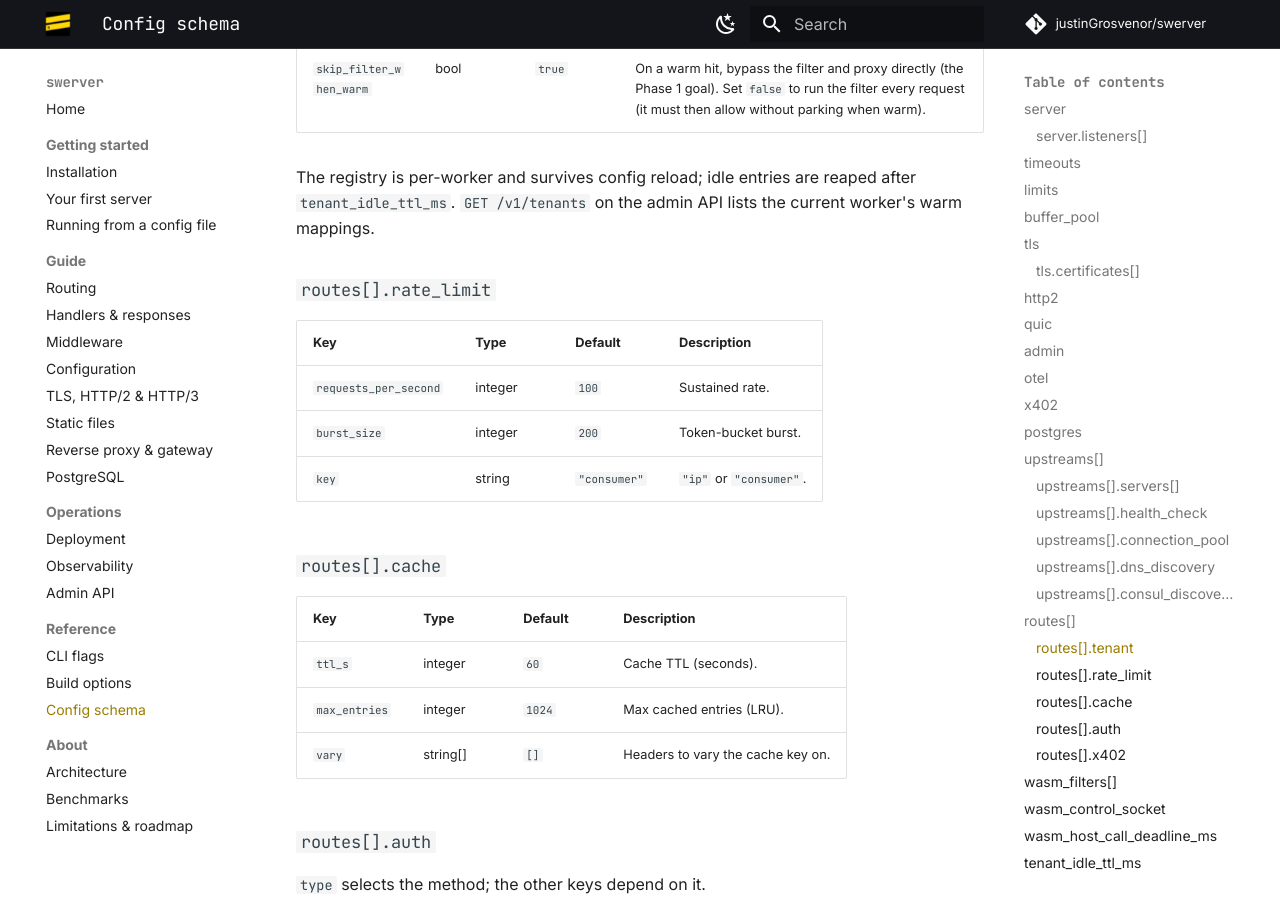
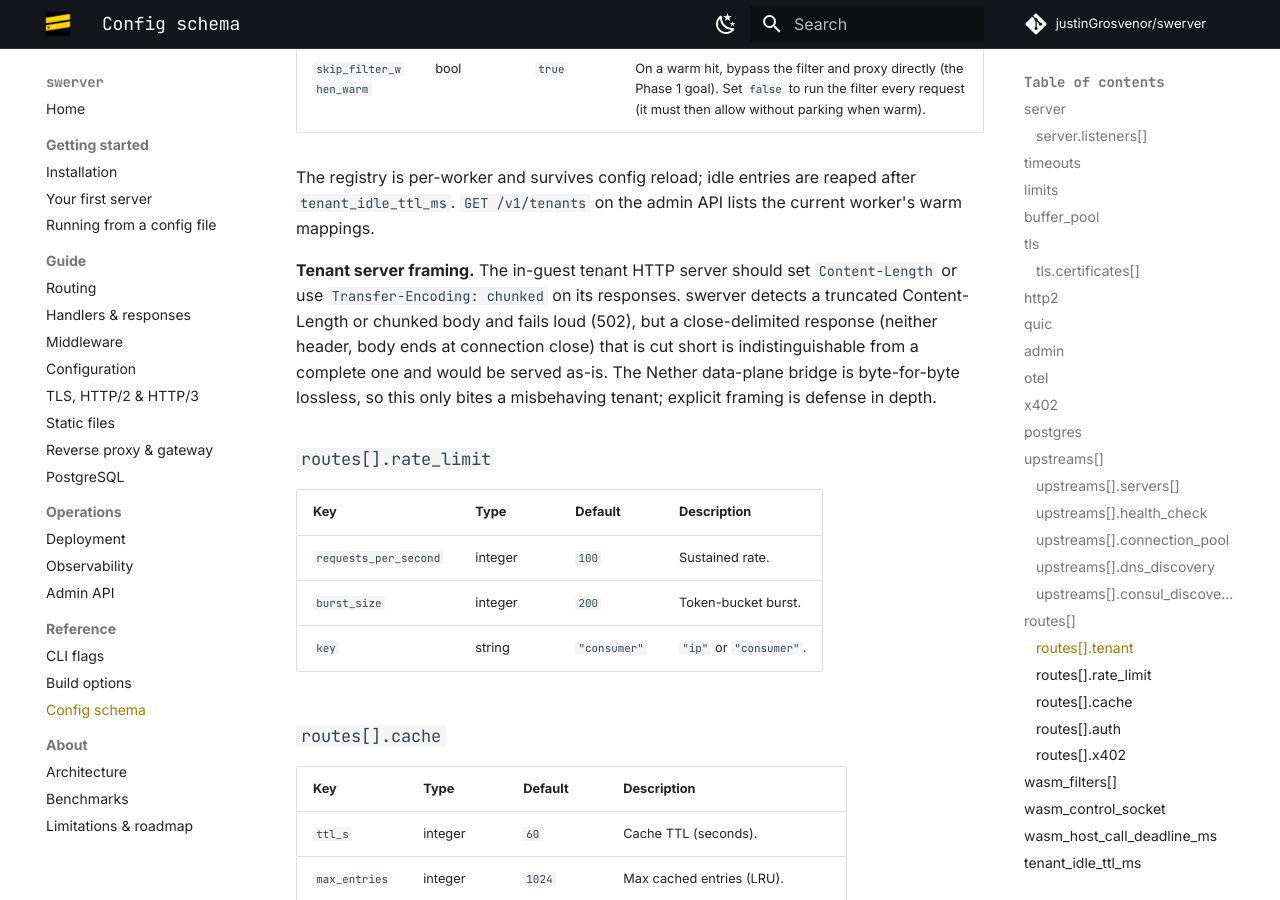
Before and after one commit to justinGrosvenor/swerver, an MkDocs documentation site: the page built from docs/reference/config-schema.md, in a window 1280 px wide and 900 px high, scrolled down 12386 px. Built offline with MkDocs 1.6.1 and Material for MkDocs 9.7.7, drawn with Linux system fonts in a browser that asks for light colours; comment, search, counter and statistics services are not loaded.

Commit message:
docs: recommend Content-Length/chunked for tenant servers (nether close-out action)

```diff
--- a/docs/reference/config-schema.md
+++ b/docs/reference/config-schema.md
@@ -313,6 +313,14 @@ The registry is per-worker and survives config reload; idle entries are reaped
 after `tenant_idle_ttl_ms`. `GET /v1/tenants` on the admin API lists the current
 worker's warm mappings.
 
+**Tenant server framing.** The in-guest tenant HTTP server should set
+`Content-Length` or use `Transfer-Encoding: chunked` on its responses. swerver
+detects a truncated Content-Length or chunked body and fails loud (502), but a
+close-delimited response (neither header, body ends at connection close) that is
+cut short is indistinguishable from a complete one and would be served as-is.
+The Nether data-plane bridge is byte-for-byte lossless, so this only bites a
+misbehaving tenant; explicit framing is defense in depth.
+
 ### `routes[].rate_limit`
 
 | Key | Type | Default | Description |
```
